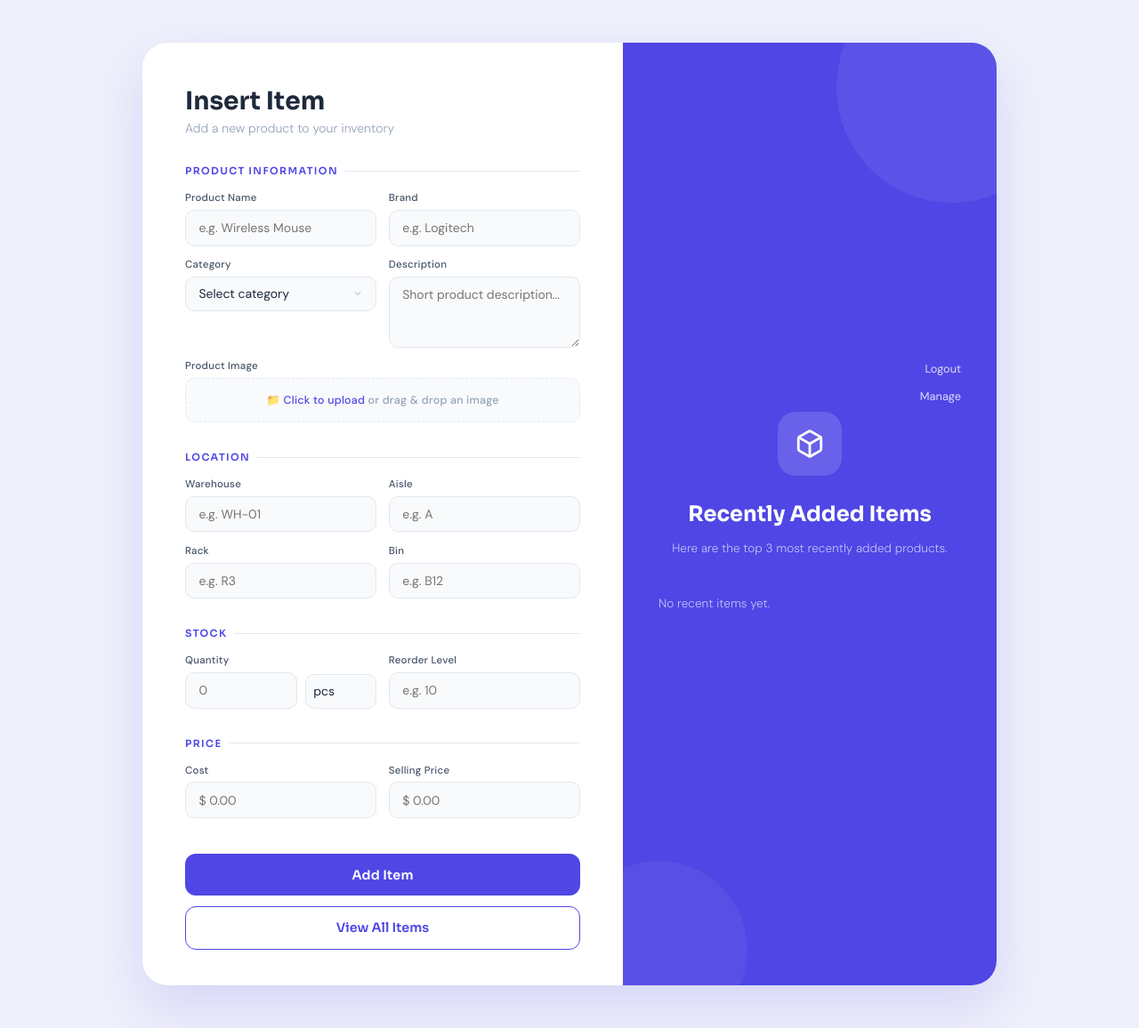
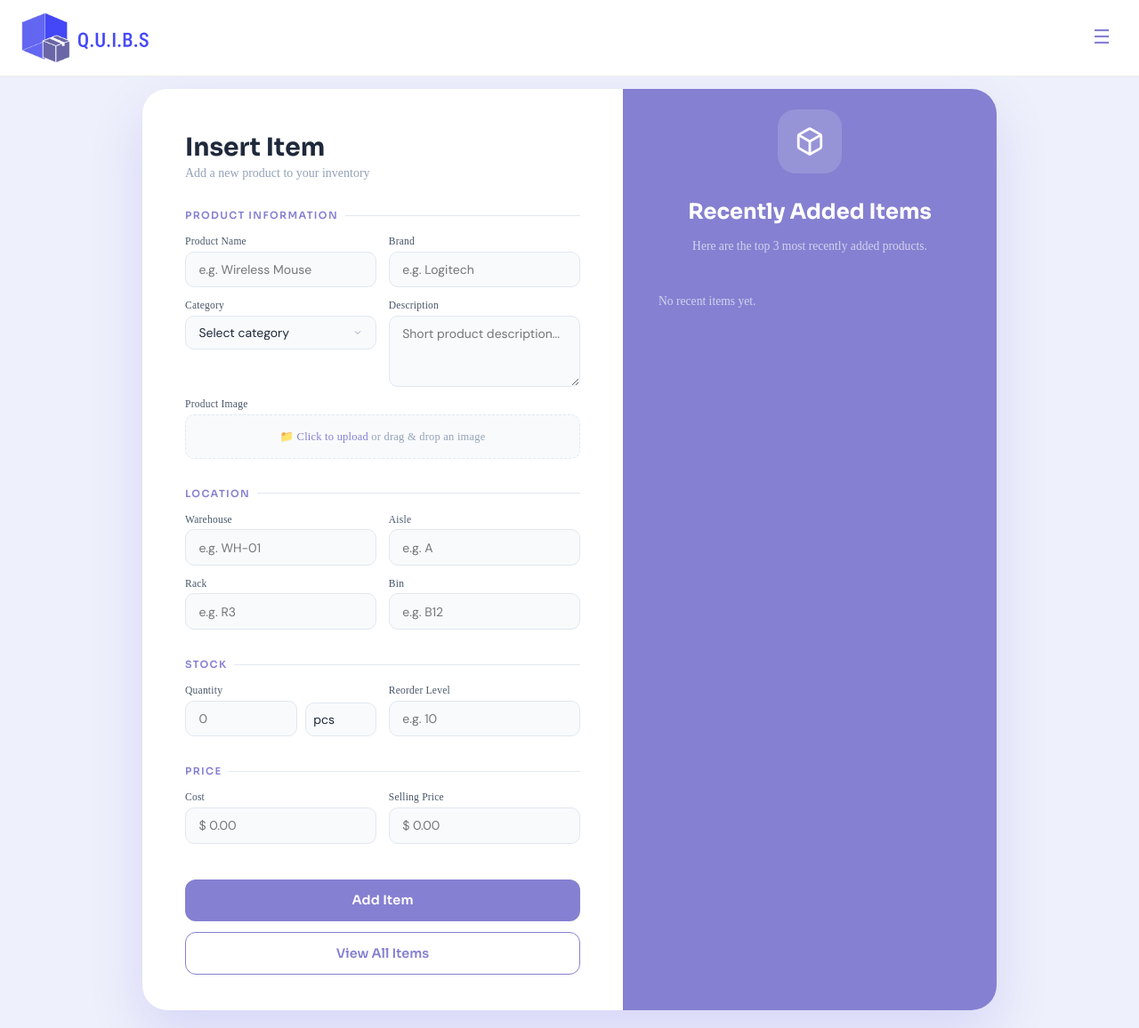
Before and after one commit to helebods/Supposedly-IKEA, a Flask app: page /insert in a window 1280 px wide. Shown: the whole page at 89% size. Run offline with Flask 3, Linux system fonts and the light colour scheme; data that the repository does not hold is empty.

Commit message:
added new features(stole loighs stuff) fixed css and stuff fixed bugs only part need completion is manage items

```diff
--- a/app/static/css/insert_item.css
+++ b/app/static/css/insert_item.css
@@ -1,8 +1,8 @@
 * { margin: 0; padding: 0; box-sizing: border-box; }
 
   :root {
-    --indigo: #4f46e5;
-    --indigo-dark: #3730a3;
+    --indigo: #8580d1;
+    --indigo-dark: #8580d1;
     --indigo-light: #6366f1;
     --white: #ffffff;
     --gray-50: #f8fafc;
@@ -15,14 +15,14 @@
   }
 
 body {
-    font-family: 'DM Sans', sans-serif;
   background: #eef0fb;
-    min-height: 100vh;
+  height: 100vh;
   display: flex;
   align-items: center;
   justify-content: center;
-    padding: 2rem;
   overflow: hidden;
+  overflow-x: hidden;
+  padding-top: 80px;
 }
 
 .card {
@@ -34,6 +34,7 @@
   box-shadow: var(--shadow);
   width: 100%;
   max-width: 960px;
+  height: calc(100vh - 120px);
   animation: fadeUp 0.6s ease both;
 }
 
@@ -46,19 +47,29 @@
  .form-panel {
   padding: 3rem 3rem 2.5rem;
   overflow-y: auto;
-    max-height: 92vh;
+  height: 100%;
 }
 
   .form-panel::-webkit-scrollbar {
-      width: 8px;
+      width: 6px;
   }
 
   .form-panel::-webkit-scrollbar-thumb {
-    background: var(--indigo);
+    background: #cbd5e1;
+    border-radius: 999px;
   }
-
   .form-panel::-webkit-scrollbar-track {
     background: #f1f5f9;
+  }
+  .side-panel::-webkit-scrollbar {
+  width: 6px;
+}
+.side-panel::-webkit-scrollbar-thumb {
+  background: #4338ca ;
+  border-radius: 999px;
+}
+.side-panel::-webkit-scrollbar-track {
+  background: #5550a0;
 }
 
   .form-panel h1 {
@@ -222,15 +233,17 @@
 
   /* ── RIGHT PANEL ── */
 .side-panel {
-    background: var(--indigo);
+  background: #8580d1;
   padding: 3rem 2.5rem;
   display: flex;
   flex-direction: column;
-    justify-content: center;
+  justify-content: flex-start;
   align-items: center;
   text-align: center;
   position: relative;
-    overflow: hidden;
+  overflow-y: auto;
+  overflow-x: hidden;
+  height: 100%;
 }
 
   .log {
@@ -251,24 +264,6 @@
   .log:hover {
     opacity: 1;
     text-decoration: underline;
-  }
-
-  .side-panel::before {
-    content: '';
-    position: absolute;
-    top: -80px; right: -80px;
-    width: 260px; height: 260px;
-    border-radius: 50%;
-    background: rgba(255,255,255,0.07);
-  }
-
-  .side-panel::after {
-    content: '';
-    position: absolute;
-    bottom: -60px; left: -60px;
-    width: 200px; height: 200px;
-    border-radius: 50%;
-    background: rgba(255,255,255,0.05);
   }
 
   .side-icon {
@@ -497,3 +492,155 @@
     object-fit: cover;
     display: block;
   }
+
+/* OVERLAY */
+.overlay {
+    display: none;
+    position: fixed;
+    inset: 0;
+    background: rgba(0,0,0,0.4);
+    z-index: 99;
+}
+.overlay.show {
+    display: block;
+}
+
+/* SIDEBAR */
+.sidebar {
+    position: fixed;
+    top: 0;
+    right: -260px;
+    width: 260px;
+    height: 100vh;
+    background: #8580d1;
+    display: flex;
+    flex-direction: column;
+    z-index: 100;
+    transition: right 0.25s ease;
+    padding: 0;
+}
+.sidebar.open {
+    right: 0;
+}
+
+.sidebar-header {
+    display: flex;
+    justify-content: space-between;
+    align-items: center;
+    padding: 20px 24px;
+    border-bottom: 1px solid rgba(255,255,255,0.15);
+}
+
+.sidebar-brand {
+    font-size: 15px;
+    font-weight: 700;
+    color: #fff;
+}
+
+.close-btn {
+    background: none;
+    border: none;
+    color: rgba(255,255,255,0.7);
+    font-size: 18px;
+    cursor: pointer;
+}
+.close-btn:hover {
+    color: #fff;
+}
+
+.sidebar-nav {
+    display: flex;
+    flex-direction: column;
+    gap: 4px;
+    flex: 1;
+    padding: 16px 0;
+}
+
+.sidebar-link {
+    display: flex;
+    align-items: center;
+    padding: 12px 24px;
+    color: rgba(255,255,255,0.75);
+    text-decoration: none;
+    font-size: 14px;
+    transition: background 0.15s, color 0.15s;
+}
+.sidebar-link:hover {
+    background: rgba(255, 204, 0, 0.389);
+    color: #fff;
+    margin: 0 12px;
+    border-radius: 8px;
+}
+.sidebar-link.active {
+    background: #ffcc00;
+    color: #8580d1;
+    font-weight: 500;
+    margin: 0 12px;
+    border-radius: 8px;
+}
+
+.sidebar-bottom {
+    border-top: 1px solid rgba(255,255,255,0.15);
+    padding: 12px 0;
+}
+.sidebar-link.logout { color: rgba(255,255,255,0.6); }
+.sidebar-link.logout:hover {
+    color: #fff;
+    background: rgba(255, 204, 0, 0.389);
+    margin: 0 12px;
+    border-radius: 8px;
+}
+
+/* TOPBAR */
+.topbar {
+    position: fixed;
+    top: 0;
+    width: 100%;
+    z-index: 10;
+    background: #fff;
+    border-bottom: 1px solid #eee;
+    padding: 14px 24px;
+    display: flex;
+    align-items: stretch;
+    justify-content: space-between;
+}
+
+.search-container{
+    display: flex;
+    gap: 8px;
+    align-items: end;
+    align-self: center;
+}
+
+.search-input {
+    width: 300px;
+    padding: 9px 16px;
+    border: 1px solid #ddd;
+    border-radius: 20px;
+    font-size: 14px;
+    outline: none;
+    transition: border 0.15s;
+    align-self: center;
+}
+.search-input:focus { border-color: #8580d1; }
+
+.search-btn {
+    padding: 9px 20px;
+    background: #8580d1;
+    color: #fff;
+    border: none;
+    border-radius: 20px;
+    font-size: 14px;
+    cursor: pointer;
+}
+.search-btn:hover { background: #8580d1; }
+
+.burger {
+    background: none;
+    border: none;
+    font-size: 22px;
+    cursor: pointer;
+    color: #8580d1;
+    padding: 4px 8px;
+}
+.burger:hover { color: #8580d1; }
--- a/app/static/js/johnny.js
+++ b/app/static/js/johnny.js
@@ -7,6 +7,16 @@ function togglePassword(eye, inputId) {
         pass.type = "password";
         eye.src = "static/images/eye-close.png";
     }
+}
+
+function openMenu() {
+    document.getElementById("sidebar").classList.add("open");
+    document.getElementById("overlay").classList.add("show");
+}
+
+function closeMenu() {
+    document.getElementById("sidebar").classList.remove("open");
+    document.getElementById("overlay").classList.remove("show");
 }
 
 function showSignUp() {
--- a/app/templates/insert_item.html
+++ b/app/templates/insert_item.html
@@ -14,6 +14,45 @@
     />
   </head>
   <body>
+    <!-- OVERLAY -->
+    <div class="overlay" id="overlay" onclick="closeMenu()"></div>
+
+    <!-- SLIDE-IN MENU -->
+    <aside class="sidebar" id="sidebar">
+      <div class="sidebar-header">
+        <div class="sidebar-brand">Warehouse</div>
+        <button class="close-btn" onclick="closeMenu()">&#x2715;</button>
+      </div>
+      <nav class="sidebar-nav">
+        <a href="{{ url_for('main.all_items') }}" class="sidebar-link"
+          >All Items</a
+        >
+        <a href="{{ url_for('main.manage_items') }}" class="sidebar-link"
+          >Manage Items</a
+        >
+        <a href="{{ url_for('main.insert') }}" class="sidebar-link  active"
+          >Insert Item</a
+        >
+      </nav>
+      <div class="sidebar-bottom">
+        <a href="{{ url_for('main.logout') }}" class="sidebar-link logout"
+          >Logout</a
+        >
+      </div>
+    </aside>
+
+    <!-- TOPBAR -->
+    <header class="topbar">
+      <img
+        src="{{ url_for('static', filename='images/quibs.png') }}"
+        alt="Logo"
+        class="logo"
+        width="200"
+      />
+      </div>
+      <button class="burger" onclick="openMenu()">&#9776;</button>
+    </header>
+
     <div class="card">
       <!-- LEFT: Form -->
       <div class="form-panel">
@@ -166,8 +205,6 @@
 
       <!-- RIGHT: Side Panel -->
       <div class="side-panel">
-        <a href="{{ url_for('main.logout') }}" class="log">Logout</a>
-        <a href="{{ url_for('main.manage_items') }}" class="log">Manage</a>
         <div class="side-icon">
           <svg
             viewBox="0 0 24 24"
@@ -208,9 +245,6 @@
                   <div class="stock-card">
                     <div class="stock-title">Stock</div>
                     <div class="stock-value">Qty: {{ item.stock.quantity }} {{ item.stock.unit }}</div>
-                  </div>
-                  <a href="#" class="view-more-btn">View More</a>
-                </div>
               </div>
             </li>
             {% endfor %}
@@ -222,6 +256,6 @@
       </div>
     </div>
 
-    <script scr="{{ url_for('static', filename='js/johnny.js')}}"></script>
+    <script src="{{ url_for('static', filename='js/johnny.js')}}"></script>
   </body>
 </html>
```
Also changed, not shown: app/static/css/all_items.css (+16 -15 lines), app/templates/all_items.html (+4 -8 lines), app/static/images/quibs.png (added). Lines whose indentation alone changed are shown as unchanged.
